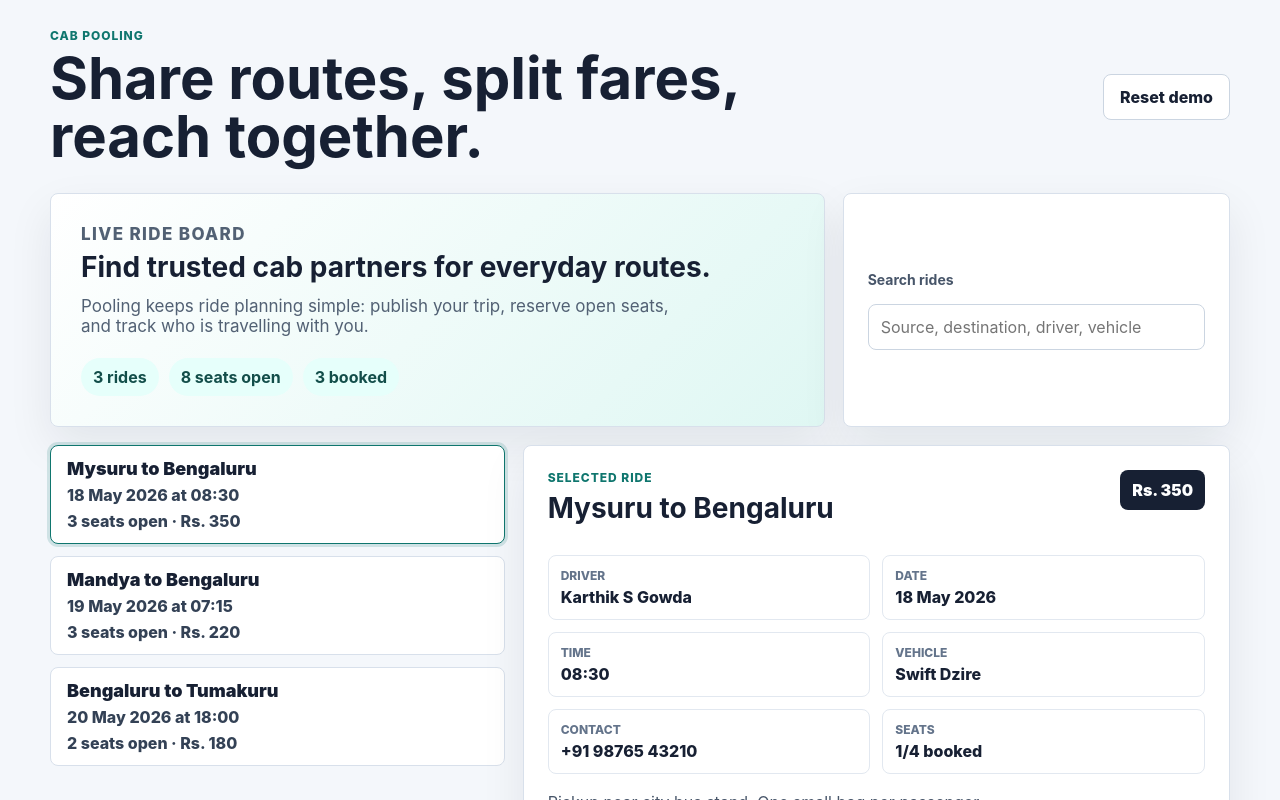
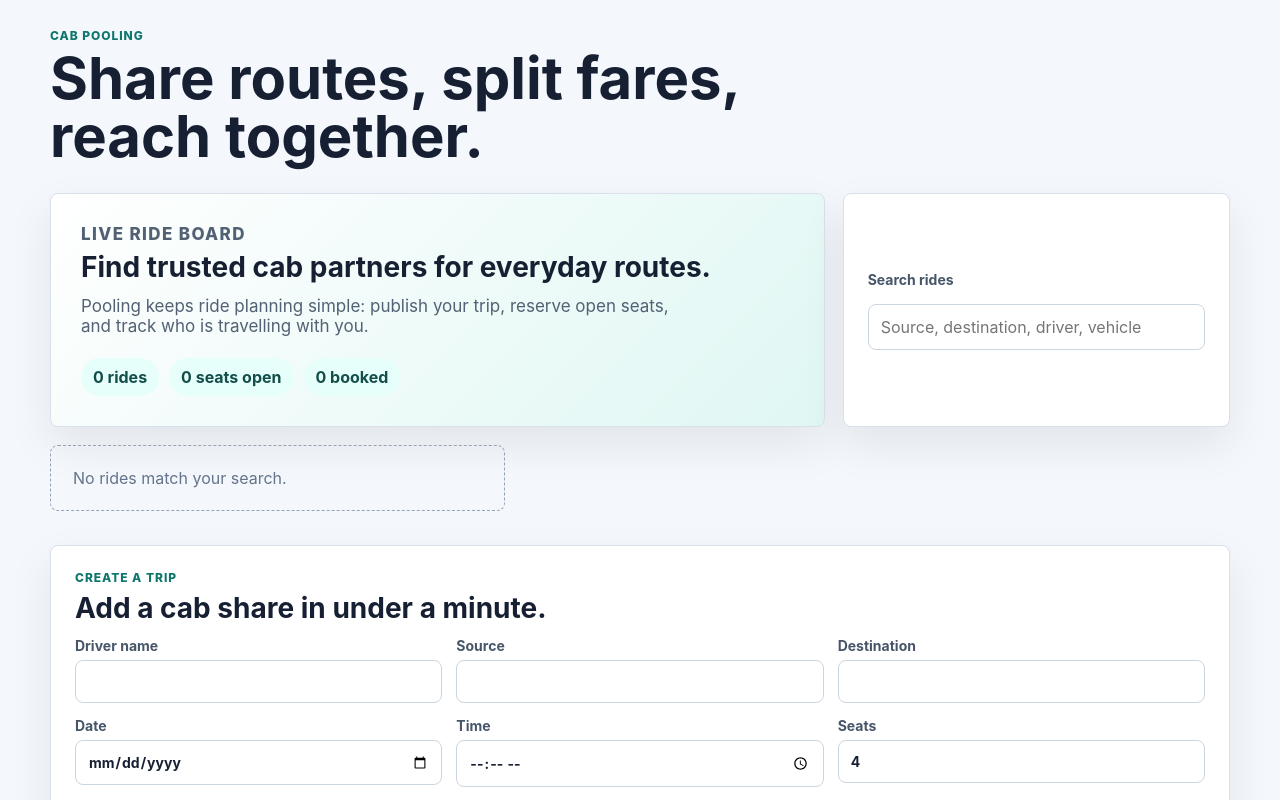
Before and after one commit to Karthisgowda/pooling, a React (Create React App) app: page / in a window 1280 px wide. Shown: the top 800 px of the page. Built offline with nearby package versions, Linux system fonts and the light colour scheme.

Commit message:
Remove hard coded ride seed data

```diff
--- a/src/App.js
+++ b/src/App.js
@@ -2,54 +2,6 @@ import { useEffect, useMemo, useState } from "react";
 import "./App.css";
 
 const STORAGE_KEY = "pooling-rides";
-
-const starterRides = [
-  {
-    id: "ride-1",
-    driver: "Karthik S Gowda",
-    source: "Mysuru",
-    destination: "Bengaluru",
-    date: "2026-05-18",
-    time: "08:30",
-    seats: 4,
-    bookedSeats: 1,
-    fare: 350,
-    vehicle: "Swift Dzire",
-    phone: "+91 98765 43210",
-    notes: "Pickup near city bus stand. One small bag per passenger.",
-    passengers: ["Asha"],
-  },
-  {
-    id: "ride-2",
-    driver: "Nikhil Rao",
-    source: "Mandya",
-    destination: "Bengaluru",
-    date: "2026-05-19",
-    time: "07:15",
-    seats: 3,
-    bookedSeats: 0,
-    fare: 220,
-    vehicle: "Hyundai i20",
-    phone: "+91 91234 56780",
-    notes: "Route through Kengeri. Flexible pickup on main road.",
-    passengers: [],
-  },
-  {
-    id: "ride-3",
-    driver: "Priya M",
-    source: "Bengaluru",
-    destination: "Tumakuru",
-    date: "2026-05-20",
-    time: "18:00",
-    seats: 4,
-    bookedSeats: 2,
-    fare: 180,
-    vehicle: "Tata Nexon",
-    phone: "+91 99887 76655",
-    notes: "Evening office commute. Drop near railway station.",
-    passengers: ["Rahul", "Meera"],
-  },
-];
 
 const emptyForm = {
   driver: "",
@@ -67,9 +19,9 @@ const emptyForm = {
 function loadRides() {
   try {
     const saved = JSON.parse(localStorage.getItem(STORAGE_KEY));
-    return Array.isArray(saved) && saved.length > 0 ? saved : starterRides;
+    return Array.isArray(saved) ? saved : [];
   } catch {
-    return starterRides;
+    return [];
   }
 }
 
@@ -84,9 +36,9 @@ function formatDate(date) {
 function App() {
   const [rides, setRides] = useState(loadRides);
   const [query, setQuery] = useState("");
-  const [activeRideId, setActiveRideId] = useState(starterRides[0].id);
+  const [activeRideId, setActiveRideId] = useState("");
   const [form, setForm] = useState(emptyForm);
-  const activeRide = rides.find((ride) => ride.id === activeRideId) ?? rides[0];
+  const activeRide = rides.find((ride) => ride.id === activeRideId) ?? rides[0] ?? null;
 
   useEffect(() => {
     localStorage.setItem(STORAGE_KEY, JSON.stringify(rides));
@@ -174,11 +126,6 @@ function App() {
     );
   }
 
-  function resetDemo() {
-    setRides(starterRides);
-    setActiveRideId(starterRides[0].id);
-  }
-
   return (
     <main className="app-shell">
       <nav className="topbar">
@@ -186,9 +133,6 @@ function App() {
           <p className="eyebrow">Cab pooling</p>
           <h1>Share routes, split fares, reach together.</h1>
         </div>
-        <button className="ghost-button" type="button" onClick={resetDemo}>
-          Reset demo
-        </button>
       </nav>
 
       <section className="hero-grid">
```
